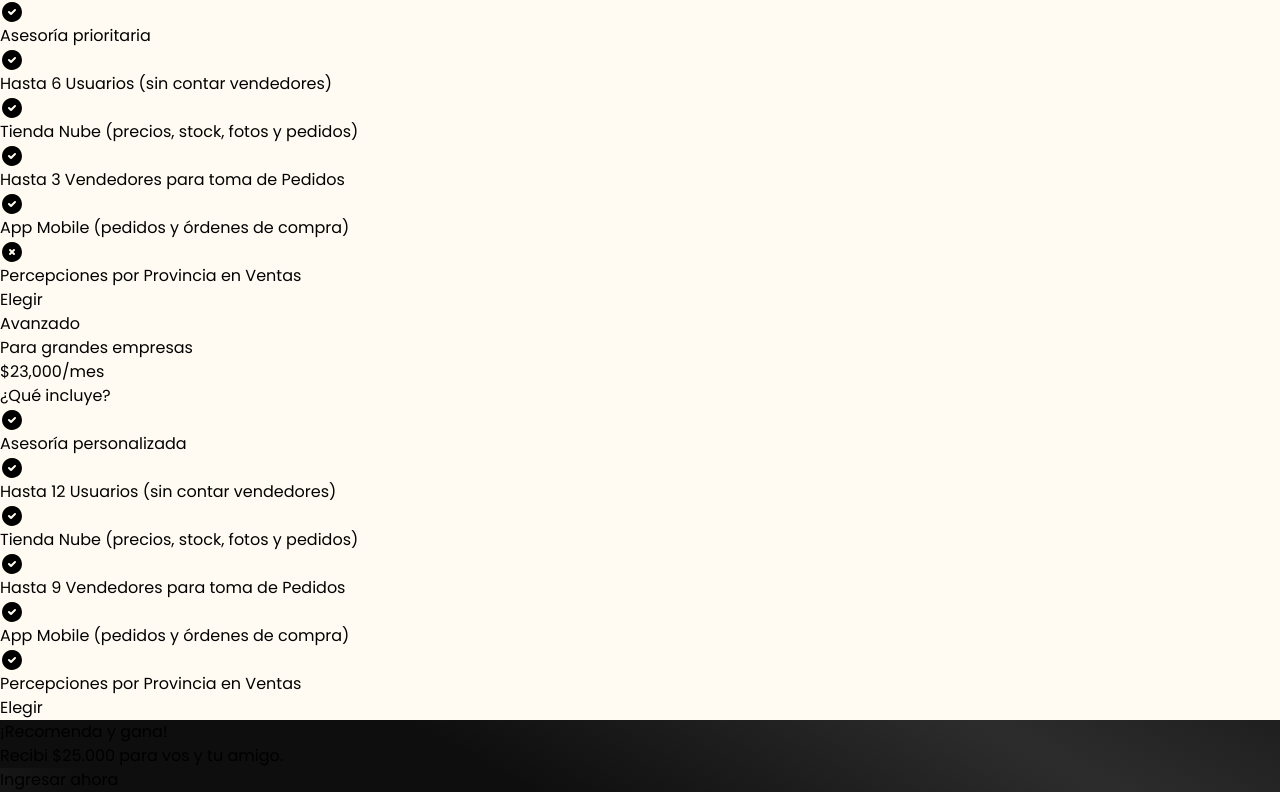
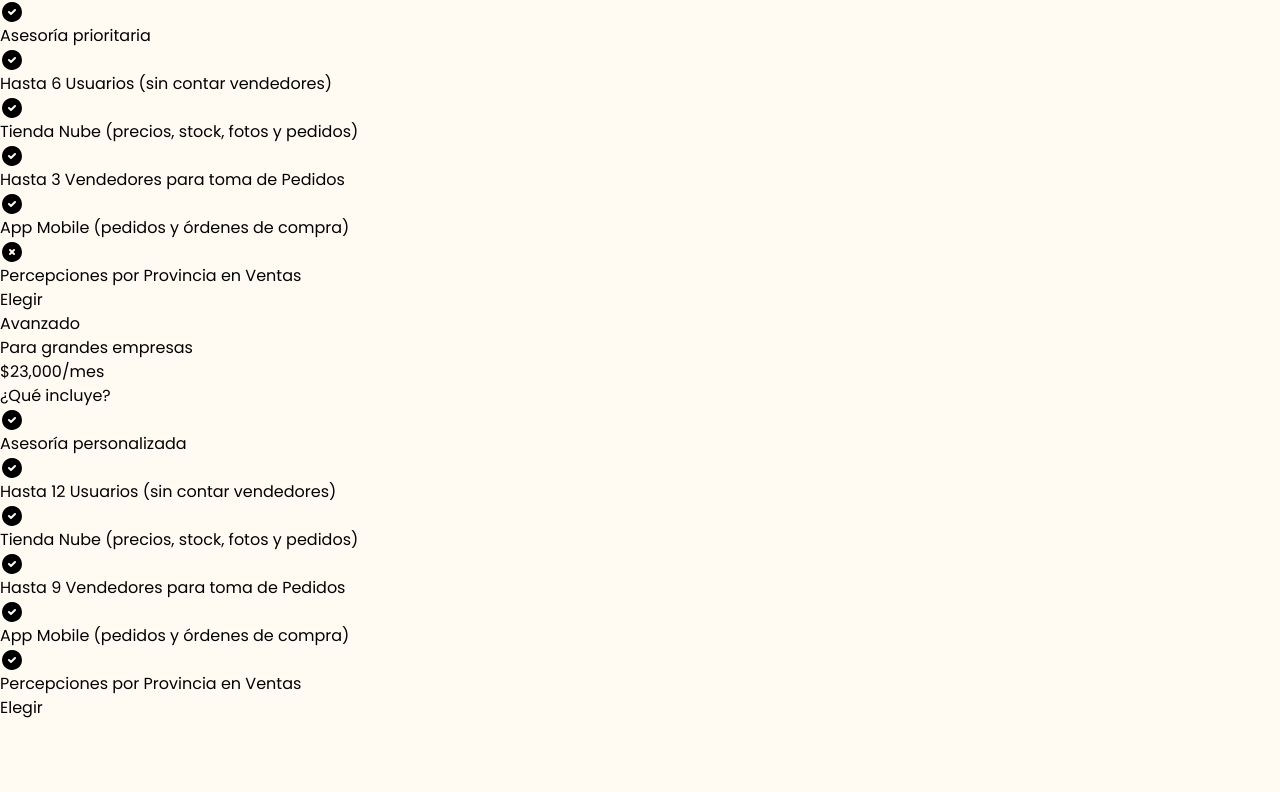
Before and after one commit to francoogilli/Fidel, a React (Vite) app: page / in a window 1280 px wide. Shown: the part 2066-2858 px from the top of the page. After the commit the page ends 2786 px from the top, so only its background shows below. Built offline with nearby package versions, Linux system fonts and the light colour scheme.

Commit message:
Ocultar recomendados

```diff
--- a/src/components/pricingCard.tsx
+++ b/src/components/pricingCard.tsx
@@ -143,7 +143,7 @@ export default function PricingCard() {
           </div>
         ))}
       </div>
-      <Referred />
+      {/* <Referred /> */}
     </div>
   );
 }
```
